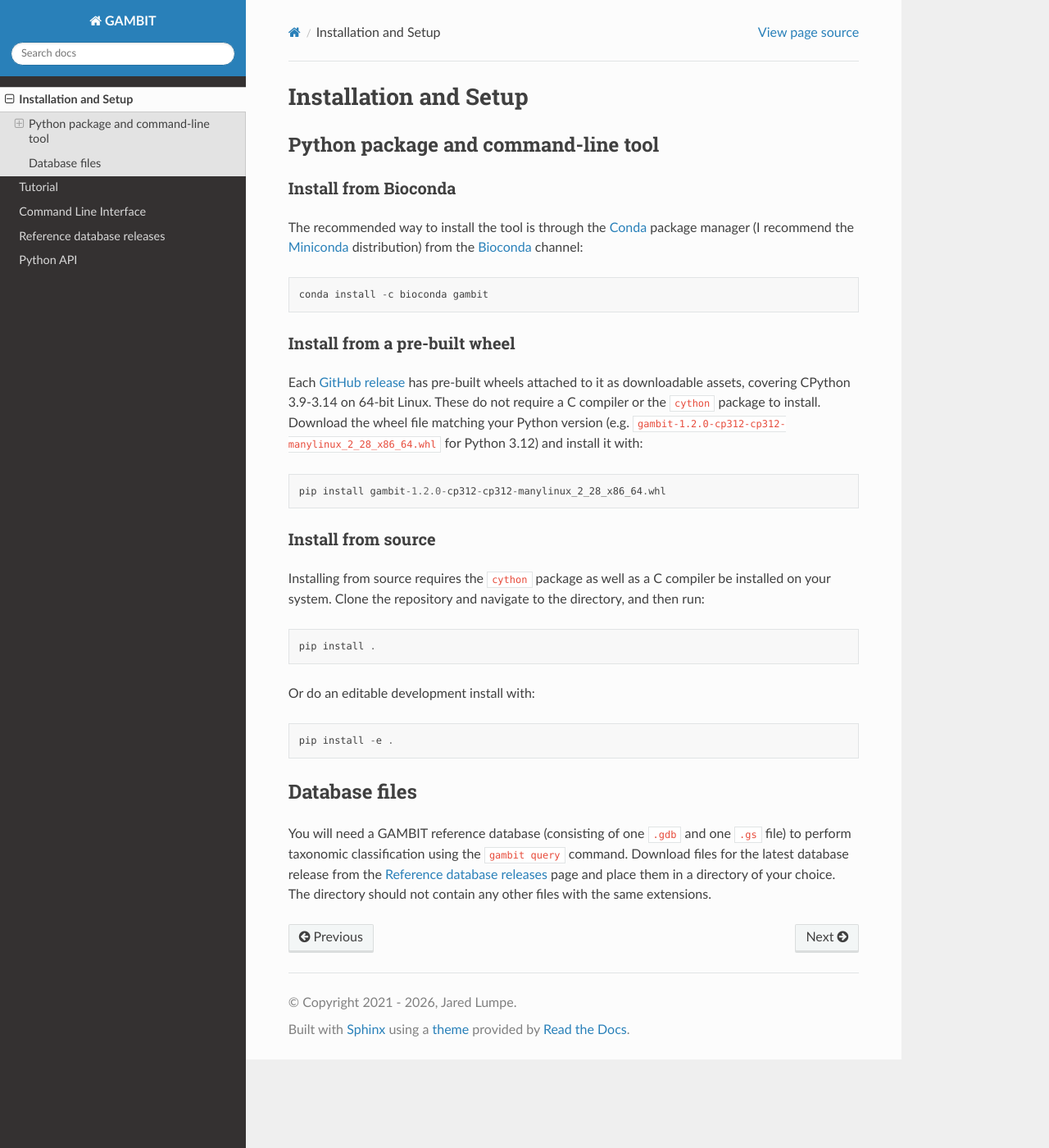
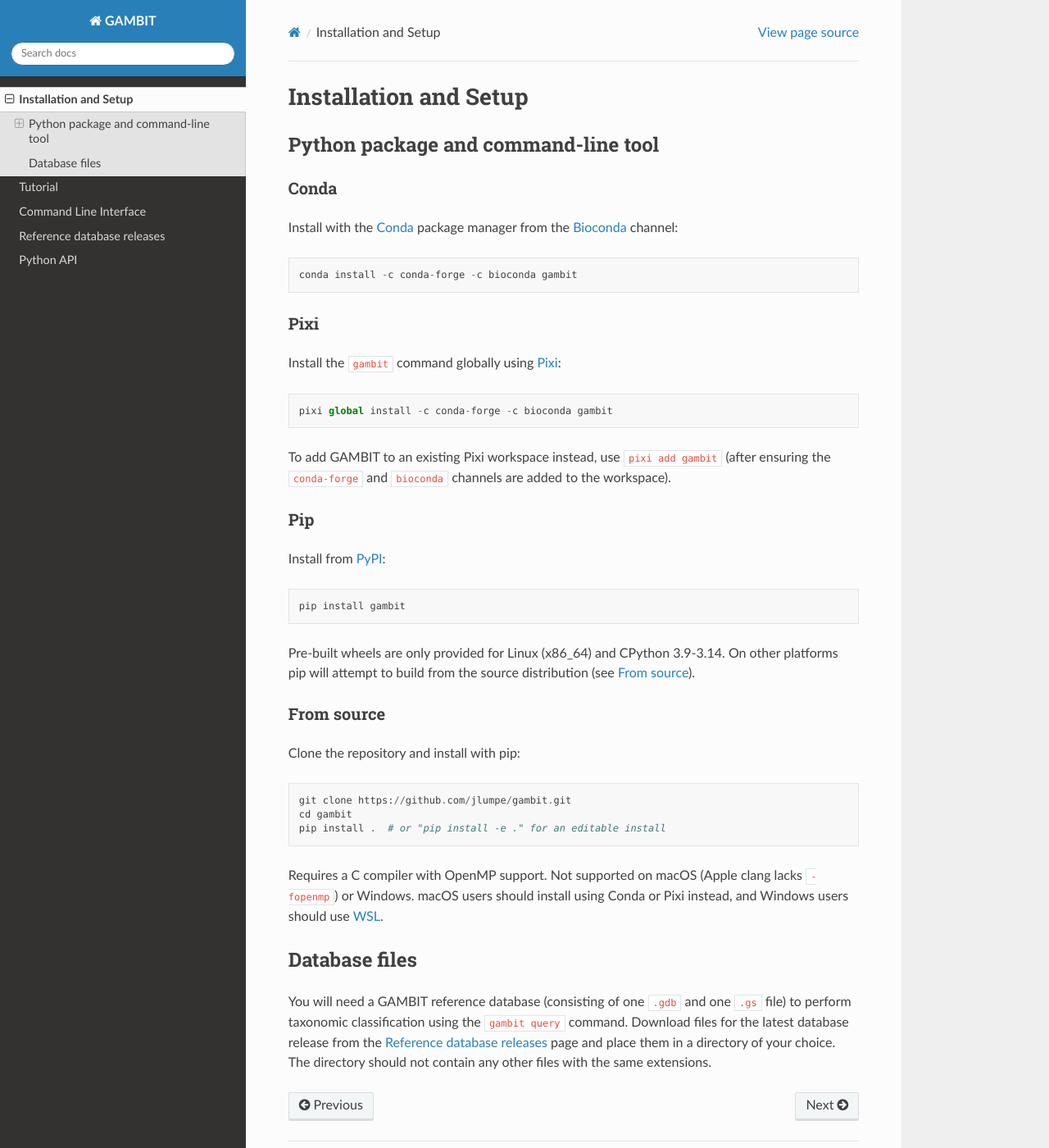
Before and after one commit to jlumpe/gambit, a Sphinx documentation site: the page built from docs/source/install.rst, in a window 1280 px wide and 1400 px high. Shown: the whole window at 82% size. Built offline with Sphinx 7.4.7 and the Read the Docs theme 3.1.0, drawn with Linux system fonts in a browser that asks for light colours.

Commit message:
Update README and installation instructions

```diff
--- a/docs/source/install.rst
+++ b/docs/source/install.rst
@@ -6,44 +6,59 @@
 Python package and command-line tool
 ====================================
 
-Install from Bioconda
----------------------
+Conda
+-----
 
-The recommended way to install the tool is through the `Conda`_ package manager (I recommend the
-`Miniconda`_ distribution) from the `Bioconda`_ channel::
+Install with the `Conda`_ package manager from the `Bioconda`_ channel::
 
-    conda install -c bioconda gambit
+    conda install -c conda-forge -c bioconda gambit
 
-
-.. _Conda: https://www.anaconda.com/products/distribution
-.. _Miniconda: https://docs.conda.io/en/latest/miniconda.html
+.. _Conda: https://docs.conda.io/
 .. _Bioconda: https://bioconda.github.io/
 
 
-Install from a pre-built wheel
--------------------------------
+Pixi
+----
 
-Each `GitHub release`_ has pre-built wheels attached to it as downloadable assets, covering
-CPython 3.9-3.14 on 64-bit Linux. These do not require a C compiler or the ``cython`` package to
-install. Download the wheel file matching your Python version (e.g.
-``gambit-1.2.0-cp312-cp312-manylinux_2_28_x86_64.whl`` for Python 3.12) and install it with::
+Install the ``gambit`` command globally using `Pixi`_::
 
-    pip install gambit-1.2.0-cp312-cp312-manylinux_2_28_x86_64.whl
+    pixi global install -c conda-forge -c bioconda gambit
 
-.. _GitHub release: https://github.com/jlumpe/gambit/releases
+To add GAMBIT to an existing Pixi workspace instead, use ``pixi add gambit`` (after ensuring the
+``conda-forge`` and ``bioconda`` channels are added to the workspace).
+
+.. _Pixi: https://pixi.prefix.dev/latest/global_tools/introduction/
 
 
-Install from source
--------------------
+Pip
+---
 
-Installing from source requires the ``cython`` package as well as a C compiler be installed on your
-system. Clone the repository and navigate to the directory, and then run::
+Install from `PyPI`_::
 
-    pip install .
+    pip install gambit
 
-Or do an editable development install with::
+Pre-built wheels are only provided for Linux (x86_64) and CPython 3.9-3.14. On other platforms pip
+will attempt to build from the source distribution (see :ref:`install-source`).
 
-    pip install -e .
+.. _PyPI: https://pypi.org/project/gambit/
+
+
+.. _install-source:
+
+From source
+-----------
+
+Clone the repository and install with pip::
+
+    git clone https://github.com/jlumpe/gambit.git
+    cd gambit
+    pip install .  # or "pip install -e ." for an editable install
+
+Requires a C compiler with OpenMP support. Not supported on macOS (Apple clang lacks ``-fopenmp``)
+or Windows. macOS users should install using Conda or Pixi instead, and Windows users should use
+`WSL`_.
+
+.. _WSL: https://learn.microsoft.com/en-us/windows/wsl/
 
 
 .. _install-db:
```
Also changed, not shown: README.md (+54 -13 lines).
